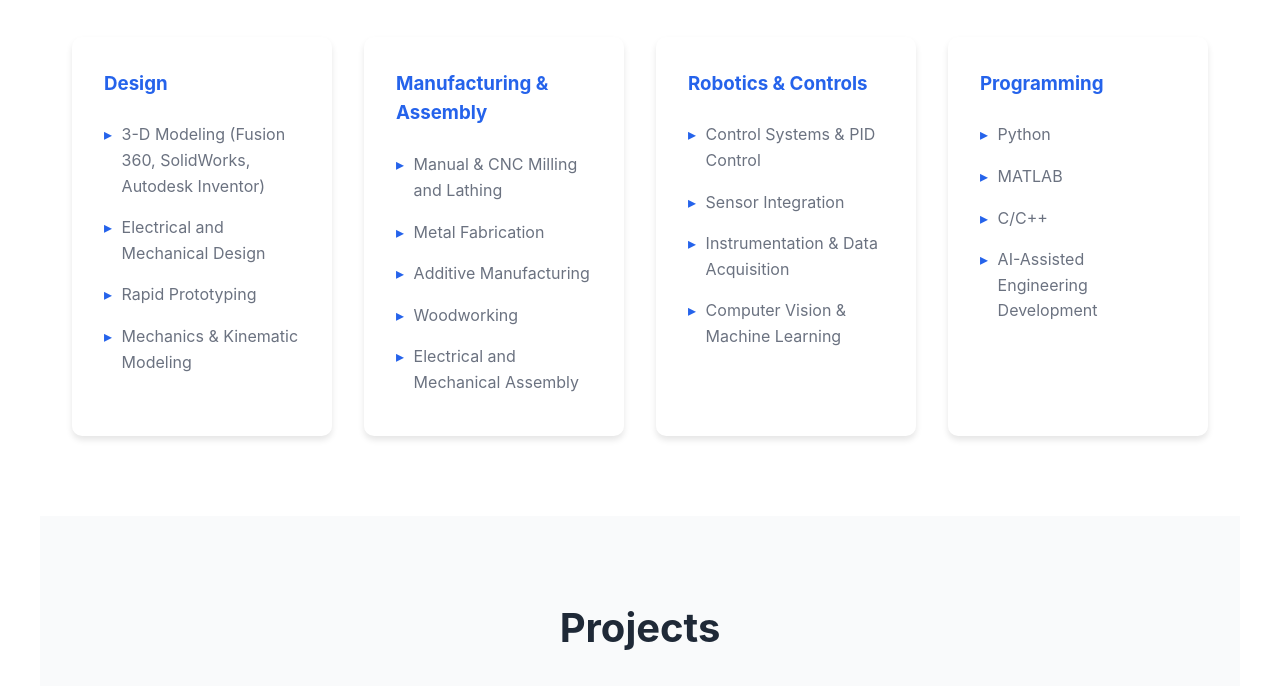
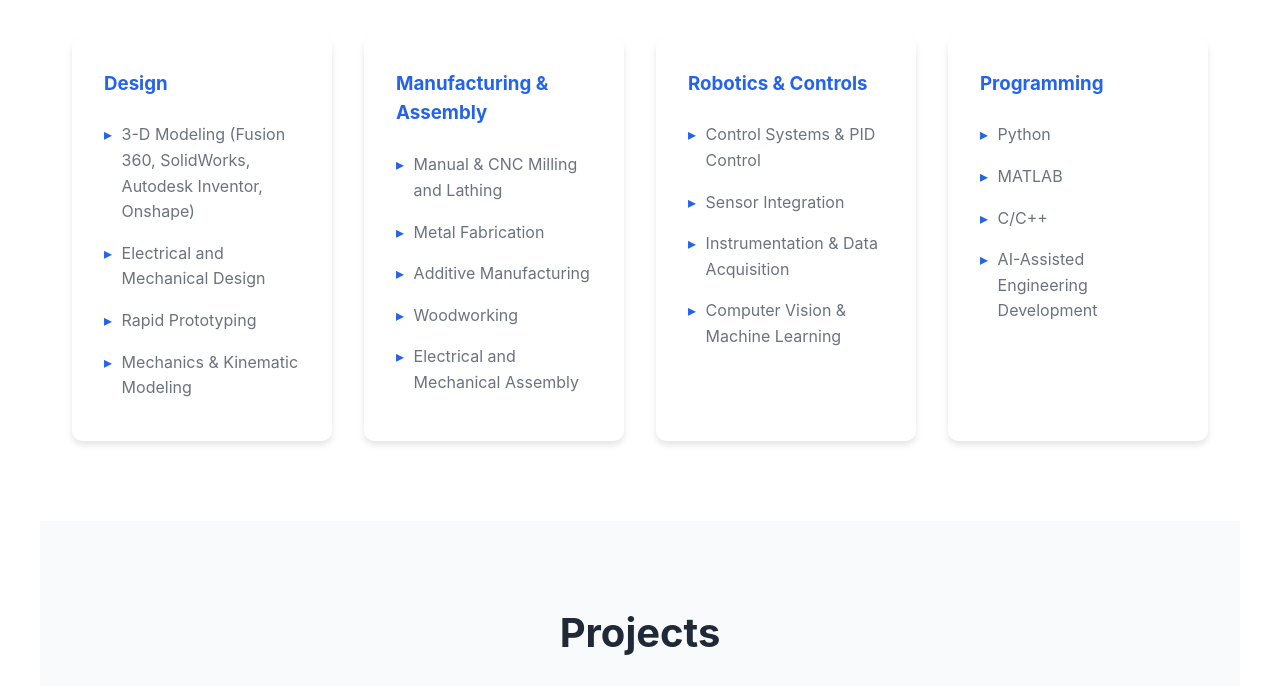
Before and after one commit to TlM-Buk-2/parker-portfolio, a plain HTML site: page index.html in a window 1280 px wide. Shown: the part 1632-2318 px from the top of the page. Drawn offline with Linux system fonts and the light colour scheme.

Commit message:
Add Onshape to 3-D modeling skills
Co-authored-by: Cursor <cursoragent@cursor.com>

```diff
--- a/index.html
+++ b/index.html
@@ -607,7 +607,7 @@
             <div class="skill-card">
                 <h3>Design</h3>
                 <ul>
-                    <li>3-D Modeling (Fusion 360, SolidWorks, Autodesk Inventor)</li>
+                    <li>3-D Modeling (Fusion 360, SolidWorks, Autodesk Inventor, Onshape)</li>
                     <li>Electrical and Mechanical Design</li>
                     <li>Rapid Prototyping</li>
                     <li>Mechanics &amp; Kinematic Modeling</li>
```
